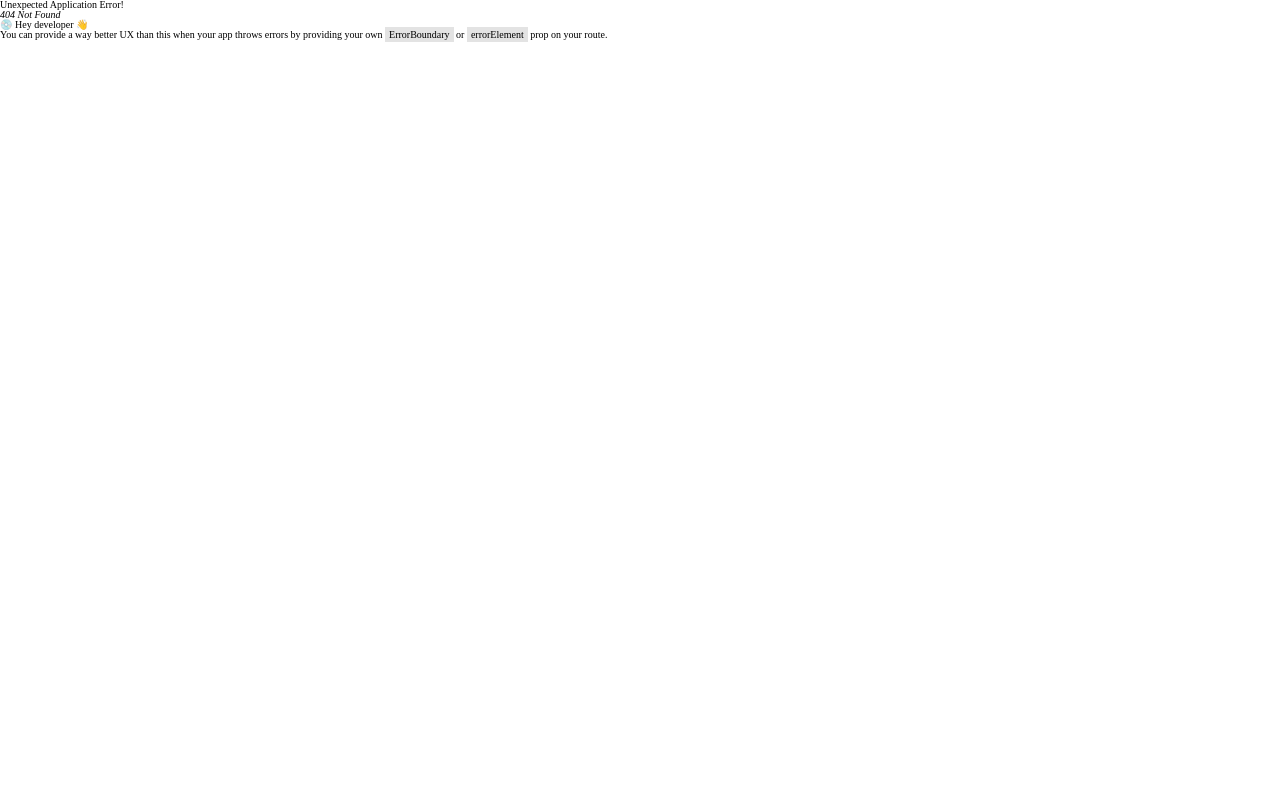
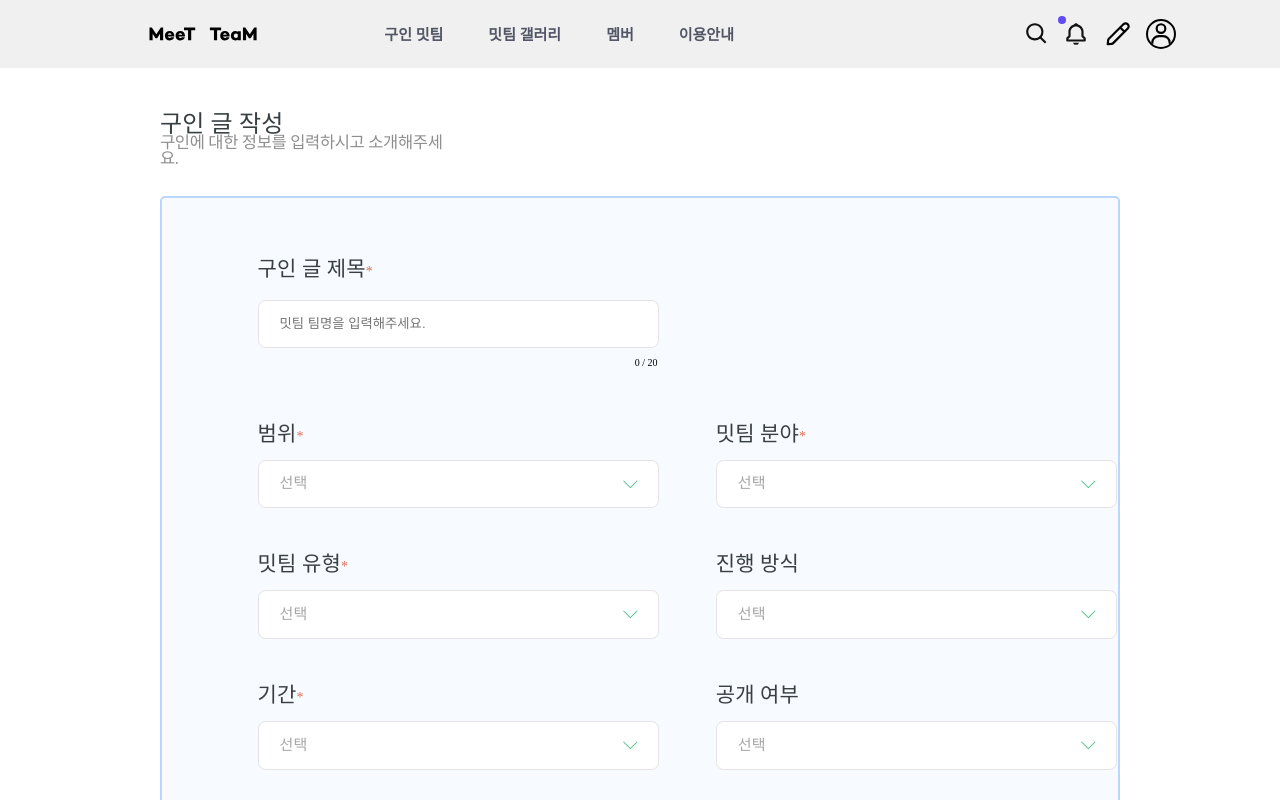
Before and after one commit to kimsuyeon0916/MeeTeam_FrontEnd, a React (Vite) app: page /create/recruit in a window 1280 px wide. Before the commit this address had no page. Shown: the top 800 px of the page. Built offline with nearby package versions, Linux system fonts and the light colour scheme.

Commit message:
style: #26 UI 레이아웃 및 마감일 컴포넌트 생성

```diff
--- a/src/main.tsx
+++ b/src/main.tsx
@@ -14,6 +14,7 @@ import {
 	ManageMeeteamPage,
 	ManageRecruitPage,
 	ManagePortpolioPage,
+	RecruitCreatePage,
 } from './pages/index.ts';
 import './globalStyle.css';
 
@@ -47,6 +48,10 @@ const router = createBrowserRouter([
 				element: <MeeTeamCreatePage />,
 			},
 			{
+				path: 'create/recruit',
+				element: <RecruitCreatePage />,
+			},
+			{
 				path: 'meeteam/:meeteamId?',
 				element: <ManagementPage />,
 			},
--- a/src/pages/index.ts
+++ b/src/pages/index.ts
@@ -9,6 +9,7 @@ import ManagePage from './manage/ManagePage';
 import ManageMeeteamPage from './manage/meeteam/ManageMeeteamPage';
 import ManageRecruitPage from './manage/recruit/ManageRecruitPage';
 import ManagePortpolioPage from './manage/portpolio/ManagePortpolioPage';
+import RecruitCreatePage from './recruit/recruitCreatePage';
 
 export {
 	MainPage,
@@ -22,4 +23,5 @@ export {
 	ManageMeeteamPage,
 	ManageRecruitPage,
 	ManagePortpolioPage,
+	RecruitCreatePage,
 };
--- /dev/null
+++ b/src/pages/recruit/RecruitCreatePage.styled.ts
@@ -0,0 +1,290 @@
+import styled from 'styled-components';
+
+const RecruitCreatePage = styled.div`
+	width: clamp(45%, 108rem, 75%);
+	margin: 0 auto;
+	margin-bottom: 30px;
+
+	.procedure {
+		height: 80px;
+		display: flex;
+		flex-direction: column;
+		justify-content: center;
+		align-items: flex-start;
+		box-sizing: border-box;
+		margin-top: 2.81rem;
+
+		.procedure__subtitle {
+			color: #373f41;
+			font-family: Apple SD Gothic Neo;
+			font-size: 2.4rem;
+			font-style: normal;
+			font-weight: 400;
+			line-height: 4.2rem; /* 175% */
+			letter-spacing: 0.015rem;
+		}
+
+		.procedure__intro {
+			width: 30rem;
+			height: 2.25rem;
+			display: flex;
+			justify-content: flex-start;
+			align-items: flex-end;
+			line-height: 3.5rem;
+			letter-spacing: 0.0125rem;
+
+			p {
+				color: #8e8e8e;
+				font-family: Apple SD Gothic Neo;
+				font-size: 1.65rem;
+				font-style: normal;
+				font-weight: 400;
+				line-height: 1.65rem; /* 100% */
+				letter-spacing: -0.033rem;
+			}
+		}
+	}
+
+	.wrapper {
+		width: 100%;
+		margin-top: 2rem;
+		margin-bottom: 50px;
+		padding-bottom: 50px;
+		border-radius: 0.5rem;
+		border: 2px solid #bcd7ff;
+		background: #f7faff;
+
+		.container {
+			width: 80%;
+			margin: 0 auto;
+			padding-top: 50px;
+			display: flex;
+			flex-direction: column;
+			gap: 5rem;
+		}
+		.container__teamname {
+			height: 100px;
+
+			.container__teamname-input {
+				padding: 10px 0px;
+
+				input {
+					width: 40.125rem;
+					height: 4.875rem;
+					flex-shrink: 0;
+					border-radius: 0.75rem;
+					border: 0.75px solid #e3e3e3;
+					background: #fff;
+					outline: none;
+					padding-left: 2.1rem;
+					box-sizing: border-box;
+				}
+			}
+
+			.teamname-length {
+				width: 40rem;
+				display: flex;
+				justify-content: flex-end;
+			}
+
+			p {
+				color: red;
+				font-size: 1.2rem;
+			}
+		}
+
+		.container__info {
+			.info-wrapper {
+				display: flex;
+				flex-direction: column;
+				gap: 2rem;
+				margin: 0 auto;
+			}
+
+			.container__info-select {
+				width: 100%;
+				display: flex;
+				justify-content: flex-start;
+				align-items: center;
+				gap: 30.82rem;
+				margin-top: 15px;
+
+				p {
+					position: absolute;
+					color: red;
+					font-size: 1.2rem;
+					padding-top: 1rem;
+					box-sizing: border-box;
+				}
+			}
+		}
+
+		.container__tag {
+			margin-top: 70px;
+		}
+
+		.container__intro {
+			margin-top: 7rem;
+
+			div:nth-child(2) {
+				/* padding: 10px 20px; */
+				.editor {
+					background-color: #fff;
+					border-radius: 10px;
+				}
+			}
+
+			.ql-container.ql-snow {
+				border: 0.75px solid #e3e3e3;
+				border-bottom-right-radius: 0.75rem;
+				border-bottom-left-radius: 0.75rem;
+				height: 30.825rem;
+			}
+
+			.ql-toolbar.ql-snow {
+				border: 0.75px solid #e3e3e3;
+				border-top-right-radius: 0.75rem;
+				border-top-left-radius: 0.75rem;
+				box-sizing: border-box;
+				font-family: 'Helvetica Neue', 'Helvetica', 'Arial', sans-serif;
+				padding: 8px;
+			}
+		}
+
+		.container__img {
+			margin-top: 7rem;
+
+			.container__img-input {
+				padding: 10px 0px;
+
+				input {
+					display: none;
+				}
+
+				label {
+					display: block;
+					width: 100%;
+					height: 4.875rem;
+					flex-shrink: 0;
+					border-radius: 0.75rem;
+					border: 0.75px solid #e3e3e3;
+					background: #fff;
+					outline: none;
+					padding-left: 2.1rem;
+					box-sizing: border-box;
+					color: #a7a7a7;
+					font-size: 1.3rem;
+					font-style: normal;
+					font-weight: 400;
+					line-height: 1.8rem; /* 90% */
+					letter-spacing: 0.02rem;
+					display: flex;
+					align-items: center;
+				}
+
+				.haveFile {
+					color: #000;
+				}
+			}
+		}
+
+		.container__member {
+			margin-top: 70px;
+			width: 100%;
+
+			.container__member-area {
+				min-height: 24rem;
+				width: 100%;
+				background-color: #fff;
+				border: 1px solid #dcdcdc;
+				border-radius: 1rem;
+			}
+
+			.controll {
+				/* display: flex; */
+				gap: 0.5rem;
+				margin-bottom: 30px;
+
+				button {
+					border: none;
+					width: 5rem;
+					height: 1.5rem;
+					border-radius: 5px;
+					cursor: pointer;
+				}
+
+				button:nth-child(2) {
+					background-color: #00b894;
+					color: #fff;
+				}
+
+				button:nth-child(3) {
+					background-color: #e17055;
+					color: #fff;
+				}
+			}
+
+			.container__member-add {
+				display: flex;
+				justify-content: center;
+				align-items: center;
+
+				.addition {
+					width: 7rem;
+					height: 7rem;
+					flex-shrink: 0;
+					display: flex;
+					justify-content: center;
+					align-items: center;
+					border-radius: 50%;
+					color: #000;
+					cursor: pointer;
+					opacity: 0.8;
+					filter: drop-shadow(0px 3px 18.75px rgba(0, 0, 0, 0.11));
+
+					.addition-container {
+					}
+				}
+			}
+		}
+
+		.container__controller {
+			margin-top: 70px;
+			display: flex;
+			justify-content: center;
+			gap: 2rem;
+
+			button {
+				display: flex;
+				justify-content: center;
+				align-items: center;
+				width: 15rem;
+				height: 5rem;
+				padding: 1rem 1rem;
+				border: none;
+				gap: 1rem;
+				border-radius: 0.8rem;
+				cursor: pointer;
+				color: #373f41;
+				font-size: 1.5rem;
+				font-style: normal;
+				font-weight: 400;
+				line-height: 1.8rem; /* 75% */
+				letter-spacing: 0.02rem;
+			}
+
+			button:nth-child(1) {
+				background: #e0e6ff;
+			}
+
+			button:nth-child(2) {
+				background: #5877fc;
+				color: #fff;
+			}
+		}
+	}
+`;
+
+const S = { RecruitCreatePage };
+
+export default S;
--- a/src/pages/meeTeamCreatePage/MeeTeamCreatePage.tsx
+++ b/src/pages/recruit/RecruitCreatePage.tsx
@@ -1,15 +1,13 @@
 import React, { useRef, useState, useCallback } from 'react';
-import { Subtitle, Dot, InfoItem, MeeteamTag, AddButton } from '../../components';
+import { useRecoilValue } from 'recoil';
+import { Subtitle, Dot, InfoItem, MeeteamTag, AddButton } from '../../components/index';
+import { areaState, categoryState, dateState, fieldState } from '../../atom';
 import { modules } from '../../utils/index';
-import { useNavigate } from 'react-router-dom';
-import S from './MeeTeamCreatePage.styled';
 import ReactQuill from 'react-quill';
 import 'react-quill/dist/quill.snow.css';
-import { useRecoilValue } from 'recoil';
-import { areaState, categoryState, dateState, fieldState } from '../../atom';
+import S from './recruitCreatePage.styled';
 
-const MeeTeamCreatePage = () => {
-	// const navigate = useNavigate();
+const RecruitCreatePage = () => {
 	const area = useRecoilValue(areaState);
 	const field = useRecoilValue(fieldState);
 	const category = useRecoilValue(categoryState);
@@ -121,13 +119,12 @@ const MeeTeamCreatePage = () => {
 			});
 		}
 	};
-
 	return (
-		<S.MeeTeamCreatePage>
+		<S.RecruitCreatePage>
 			<div className='procedure'>
-				<div className='procedure__subtitle'>새 밋팀 생성</div>
+				<div className='procedure__subtitle'>구인 글 작성</div>
 				<div className='procedure__intro'>
-					<p>밋팀에 대한 정보를 입력하시고 소개해주세요.</p>
+					<p>구인에 대한 정보를 입력하시고 소개해주세요.</p>
 				</div>
 			</div>
 			<div className='wrapper'>
@@ -135,7 +132,7 @@ const MeeTeamCreatePage = () => {
 					<div className='container'>
 						<div className='container__teamname'>
 							<div className='container__teamname-subtitle'>
-								<Subtitle>{'밋팀 팀명'}</Subtitle>
+								<Subtitle>{'구인 글 제목'}</Subtitle>
 								<Dot />
 							</div>
 							<div className='container__teamname-input'>
@@ -179,7 +176,7 @@ const MeeTeamCreatePage = () => {
 								</div>
 								<div className='container__info-select'>
 									<div>
-										<InfoItem isDot='true' title='밋팀 기간' optionData={[]} type='기간' />
+										<InfoItem isDot='true' title='기간' optionData={[]} type='기간' />
 										{!isValidDate.validDate && <p>{isValidDate.validMessage}</p>}
 									</div>
 									<div className='fix'>
@@ -190,7 +187,7 @@ const MeeTeamCreatePage = () => {
 						</div>
 						<div className='container__tag'>
 							<div>
-								<Subtitle>{'밋팀 태그'}</Subtitle>
+								<Subtitle>{'구인 태그'}</Subtitle>
 							</div>
 							<div>
 								<MeeteamTag />
@@ -198,7 +195,7 @@ const MeeTeamCreatePage = () => {
 						</div>
 						<div className='container__intro'>
 							<div>
-								<Subtitle>{'밋팀 소개'}</Subtitle>
+								<Subtitle>{'구인 글'}</Subtitle>
 							</div>
 							<div>
 								<ReactQuill className='editor' ref={quillRef} theme='snow' modules={modules} />
@@ -206,7 +203,7 @@ const MeeTeamCreatePage = () => {
 						</div>
 						<div className='container__img'>
 							<div>
-								<Subtitle>{'밋팀 이미지'}</Subtitle>
+								<Subtitle>{'구인 이미지'}</Subtitle>
 							</div>
 							<div className='container__img-input'>
 								<input
@@ -248,13 +245,13 @@ const MeeTeamCreatePage = () => {
 						</div>
 						<div className='container__controller'>
 							<button onClick={onClickCancel}>취소</button>
-							<button type='submit'>생성하기</button>
+							<button type='submit'>등록하기</button>
 						</div>
 					</div>
 				</form>
 			</div>
-		</S.MeeTeamCreatePage>
+		</S.RecruitCreatePage>
 	);
 };
 
-export default MeeTeamCreatePage;
+export default RecruitCreatePage;
```
Also changed, not shown: src/components/dateSelect/DeadlineSelect.styled.ts (added, +7 -0 lines), src/components/dateSelect/DeadlineSelect.tsx (added, +14 -0 lines).
